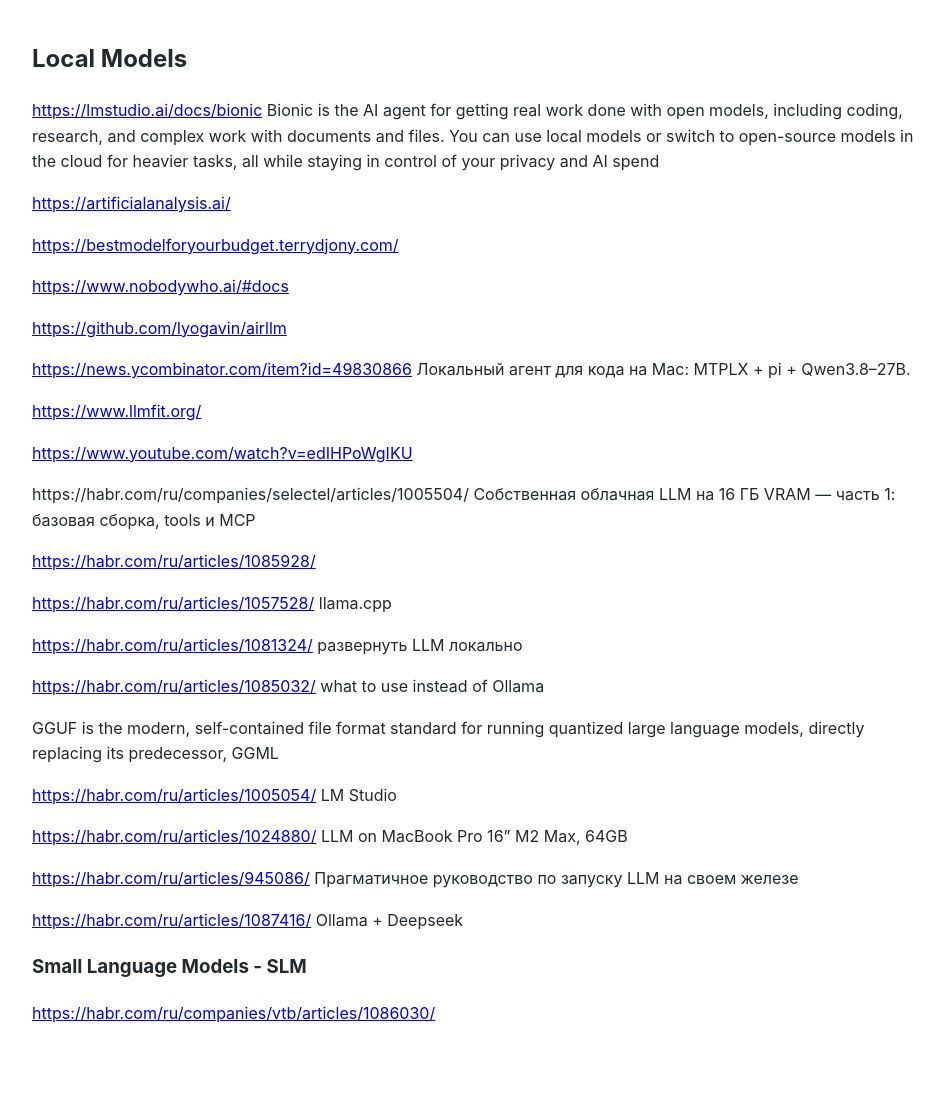
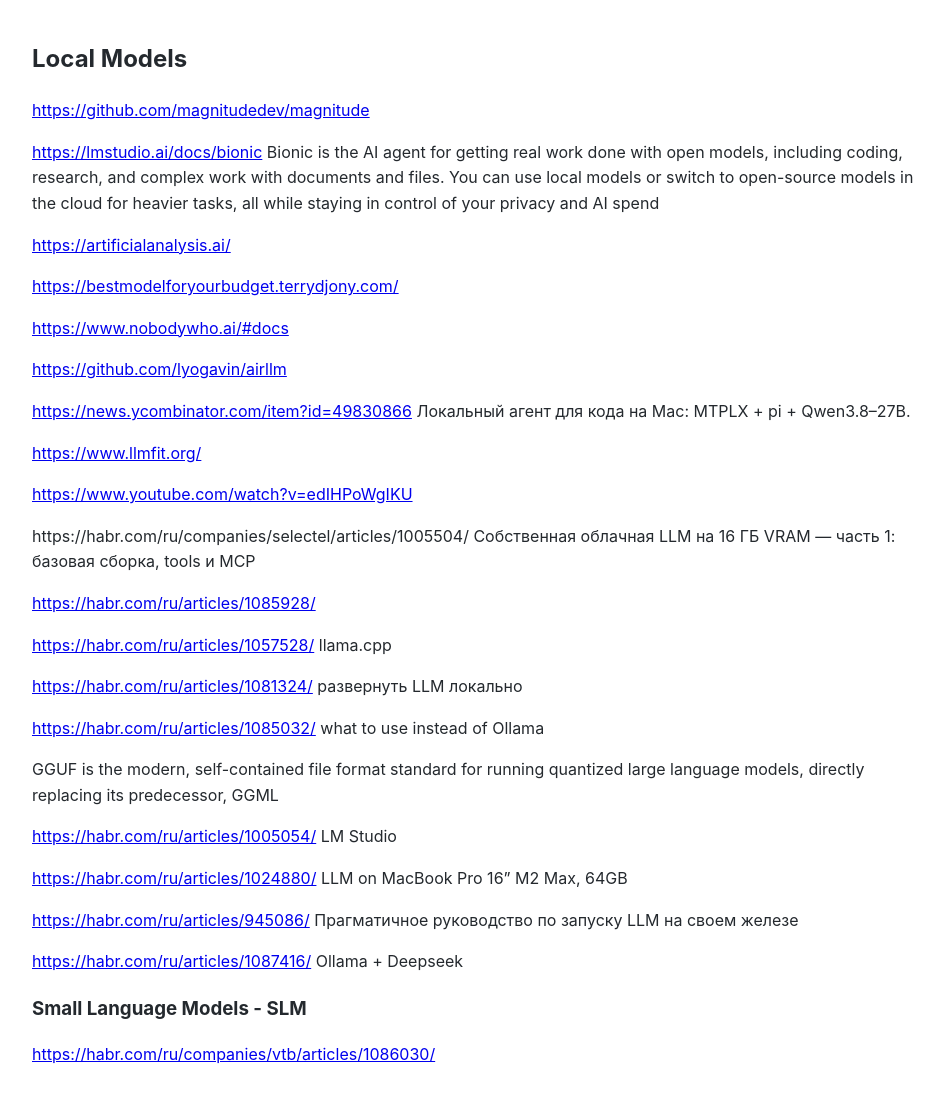
Before and after one commit to Michael-Lubinsky/michael-lubinsky.github.com, a Jekyll site: the page built from ml/local_llm.md, in a window 1280 px wide. Shown: the whole page, without its empty margins (158-1102 px from the left). Built offline with Jekyll 4.4.1, drawn with Linux system fonts in a browser that asks for light colours; our own code applies the rules of GitHub Pages for plain Markdown files; before the commit the page ends 1062 px from its top, so only the background shows below that.

Commit message:
Update local_llm.md with resource links
Added links to resources for local models and AI agents.

```diff
--- a/ml/local_llm.md
+++ b/ml/local_llm.md
@@ -1,4 +1,6 @@
 ## Local Models
+
+<https://github.com/magnitudedev/magnitude>
 
 <https://lmstudio.ai/docs/bionic> Bionic is the AI agent for getting real work done with open models, including coding, research, and complex work with documents and files. You can use local models or switch to open-source models in the cloud for heavier tasks, all while staying in control of your privacy and AI spend
 
```
